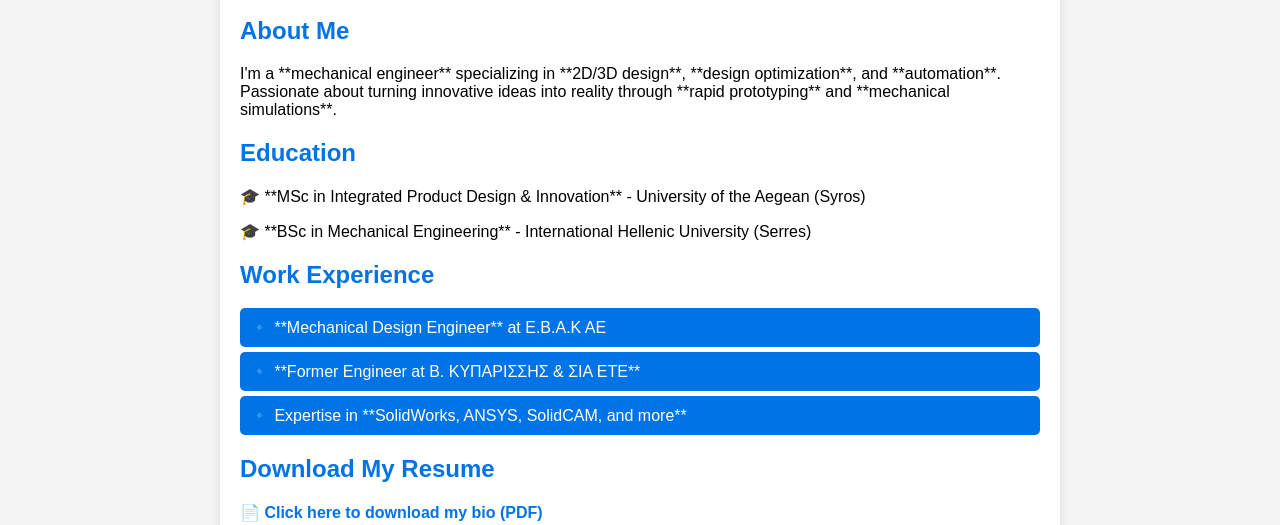
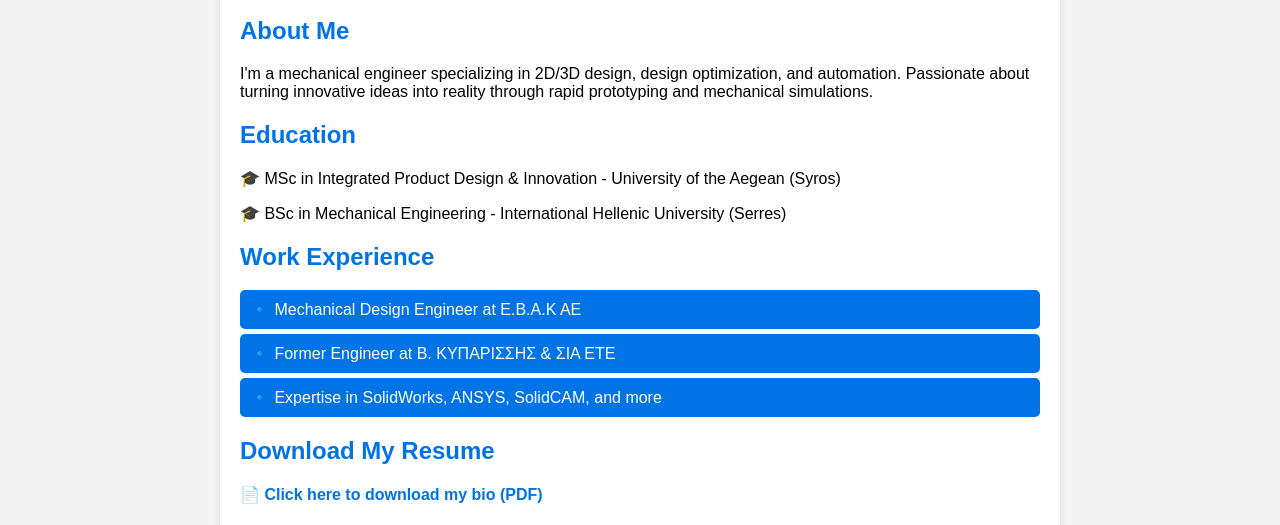
Before and after one commit to marasiwtis/your-username.github.io, a plain HTML site: page index.html in a window 1280 px wide. Shown: the part 347-872 px from the top of the page. Drawn offline with Linux system fonts and the light colour scheme; files whose address does not match are found by name.

Commit message:
Update index.html

```diff
--- a/index.html
+++ b/index.html
@@ -16,17 +16,17 @@
         <img src="images/grigoris.jpg" alt="Grigoris Zolotas" class="profile-img">
 
         <h2>About Me</h2>
-        <p>I'm a **mechanical engineer** specializing in **2D/3D design**, **design optimization**, and **automation**. Passionate about turning innovative ideas into reality through **rapid prototyping** and **mechanical simulations**.</p>
+        <p>I'm a mechanical engineer specializing in 2D/3D design, design optimization, and automation. Passionate about turning innovative ideas into reality through rapid prototyping and mechanical simulations.</p>
 
         <h2>Education</h2>
-        <p>🎓 **MSc in Integrated Product Design & Innovation** - University of the Aegean (Syros)</p>
-        <p>🎓 **BSc in Mechanical Engineering** - International Hellenic University (Serres)</p>
+        <p>🎓 MSc in Integrated Product Design & Innovation - University of the Aegean (Syros)</p>
+        <p>🎓 BSc in Mechanical Engineering - International Hellenic University (Serres)</p>
 
         <h2>Work Experience</h2>
         <ul>
-            <li>🔹 **Mechanical Design Engineer** at Ε.Β.Α.Κ ΑΕ</li>
-            <li>🔹 **Former Engineer at Β. ΚΥΠΑΡΙΣΣΗΣ & ΣΙΑ ΕΤΕ**</li>
-            <li>🔹 Expertise in **SolidWorks, ANSYS, SolidCAM, and more**</li>
+            <li>🔹 Mechanical Design Engineer at Ε.Β.Α.Κ ΑΕ</li>
+            <li>🔹 Former Engineer at Β. ΚΥΠΑΡΙΣΣΗΣ & ΣΙΑ ΕΤΕ</li>
+            <li>🔹 Expertise in SolidWorks, ANSYS, SolidCAM, and more</li>
         </ul>
 
         <h2>Download My Resume</h2>
```
